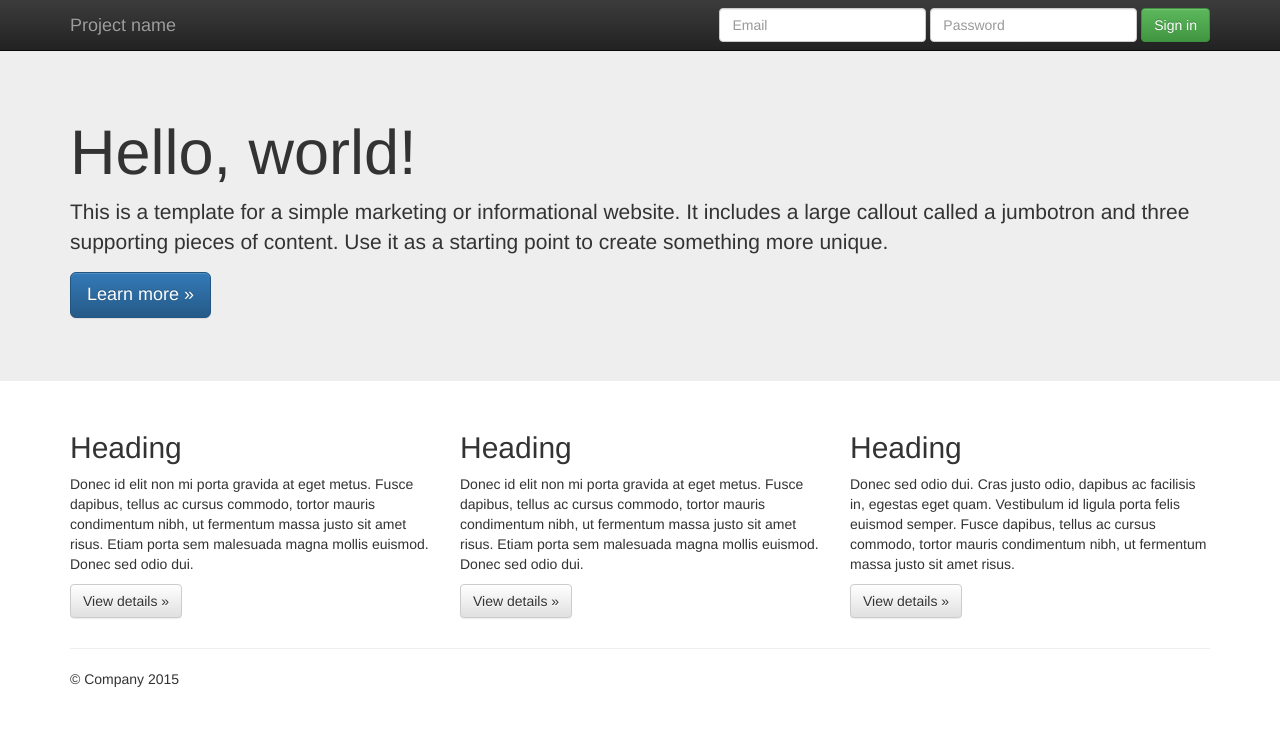
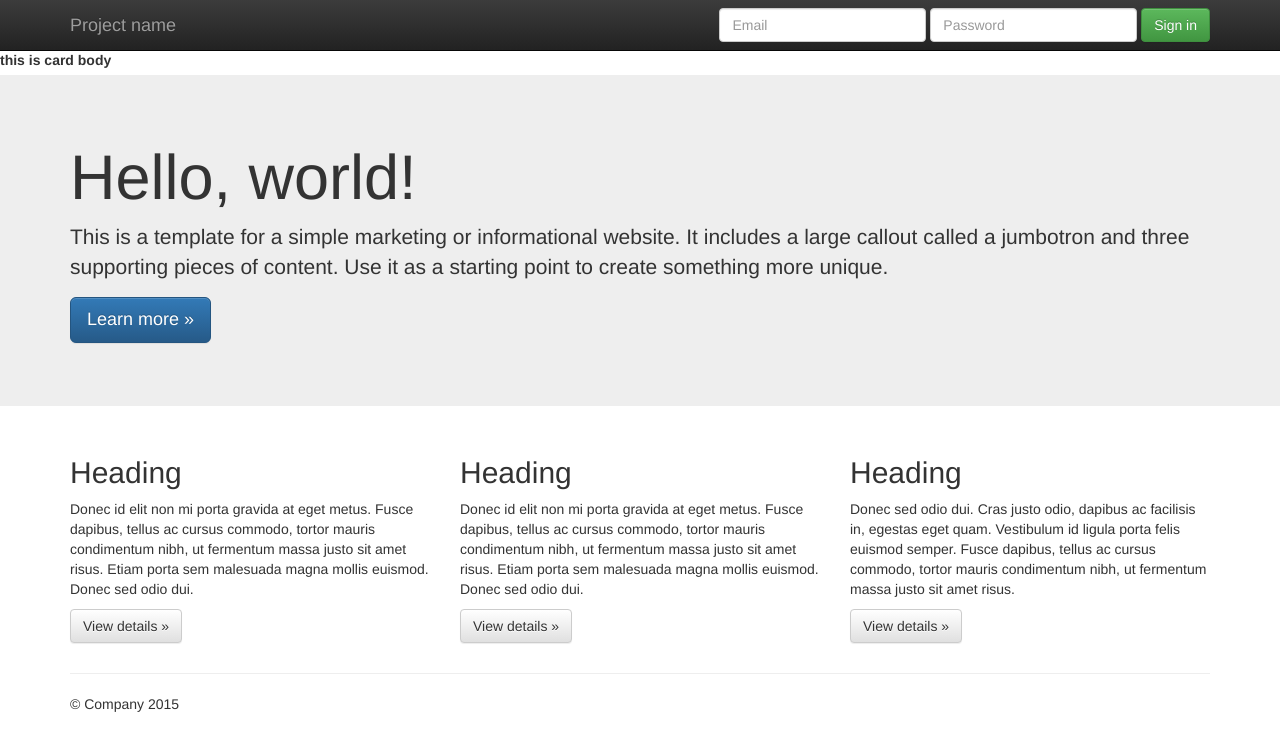
Before and after one commit to Mahendra-1212/website, a plain HTML site: page index.html in a window 1280 px wide. Drawn offline with nearby package versions, Linux system fonts and the light colour scheme.

Commit message:
added a card

```diff
--- a/index.html
+++ b/index.html
@@ -52,6 +52,15 @@
       </div>
     </nav>
 
+        <div class="card">
+            <div class="card-heaader">
+                <title> This is the card header</title>
+            </div>
+            <div class="card-body">
+                <label>this is card body</label>
+            </div>
+        </div>
+
     <!-- Main jumbotron for a primary marketing message or call to action -->
     <div class="jumbotron">
       <div class="container">
```
